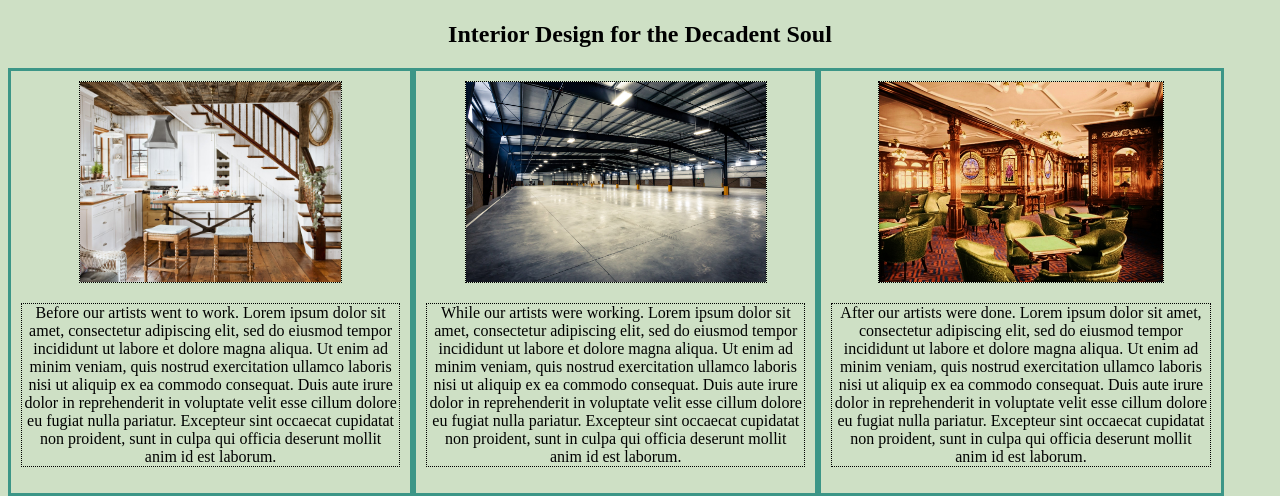
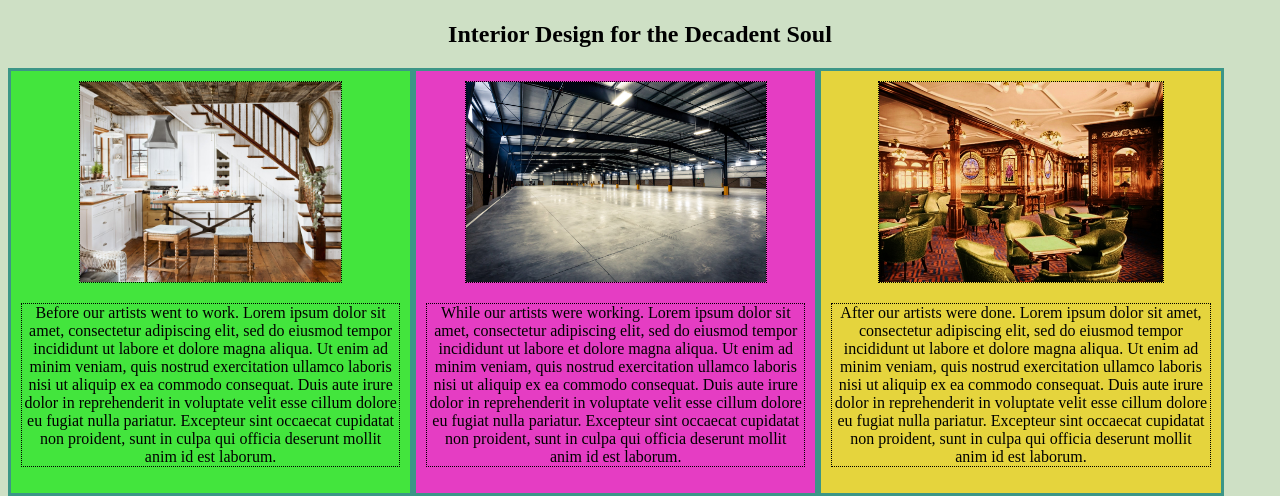
Before and after one commit to denalisk/interior, a plain HTML site: page index.html in a window 1280 px wide. Shown: the part 383-879 px from the top of the page. Drawn offline with Linux system fonts and the light colour scheme.

Commit message:
Add different background colors to the column boxes

```diff
--- a/css/styles.css
+++ b/css/styles.css
@@ -13,7 +13,7 @@ div img {
 
 }
 
-div.column {
+.column {
   width: 30%;
   float: left;
   padding: 10px;
@@ -24,3 +24,13 @@ div.column {
 .column img, .column p {
   border: 1px dotted black;
 }
+
+.col1 {
+  background-color: #43e53d;
+}
+.col2 {
+  background-color: #e53dc3;
+}
+.col3 {
+  background-color: #e5d43d;
+}
--- a/index.html
+++ b/index.html
@@ -12,19 +12,19 @@
 
     <h2>Interior Design for the Decadent Soul</h2>
 
-    <div class="column">
+    <div class="column col1">
       <img src="img/before.jpg" alt="" />
       <p>
         Before our artists went to work. Lorem ipsum dolor sit amet, consectetur adipiscing elit, sed do eiusmod tempor incididunt ut labore et dolore magna aliqua. Ut enim ad minim veniam, quis nostrud exercitation ullamco laboris nisi ut aliquip ex ea commodo consequat. Duis aute irure dolor in reprehenderit in voluptate velit esse cillum dolore eu fugiat nulla pariatur. Excepteur sint occaecat cupidatat non proident, sunt in culpa qui officia deserunt mollit anim id est laborum.
       </p>
     </div>
-    <div class="column">
+    <div class="column col2">
       <img src="img/during.jpg" alt="" />
       <p>
         While our artists were working. Lorem ipsum dolor sit amet, consectetur adipiscing elit, sed do eiusmod tempor incididunt ut labore et dolore magna aliqua. Ut enim ad minim veniam, quis nostrud exercitation ullamco laboris nisi ut aliquip ex ea commodo consequat. Duis aute irure dolor in reprehenderit in voluptate velit esse cillum dolore eu fugiat nulla pariatur. Excepteur sint occaecat cupidatat non proident, sunt in culpa qui officia deserunt mollit anim id est laborum.
       </p>
     </div>
-    <div class="column">
+    <div class="col3 column">
       <img src="img/after.jpg" alt="" />
       <p>
         After our artists were done. Lorem ipsum dolor sit amet, consectetur adipiscing elit, sed do eiusmod tempor incididunt ut labore et dolore magna aliqua. Ut enim ad minim veniam, quis nostrud exercitation ullamco laboris nisi ut aliquip ex ea commodo consequat. Duis aute irure dolor in reprehenderit in voluptate velit esse cillum dolore eu fugiat nulla pariatur. Excepteur sint occaecat cupidatat non proident, sunt in culpa qui officia deserunt mollit anim id est laborum.
```
